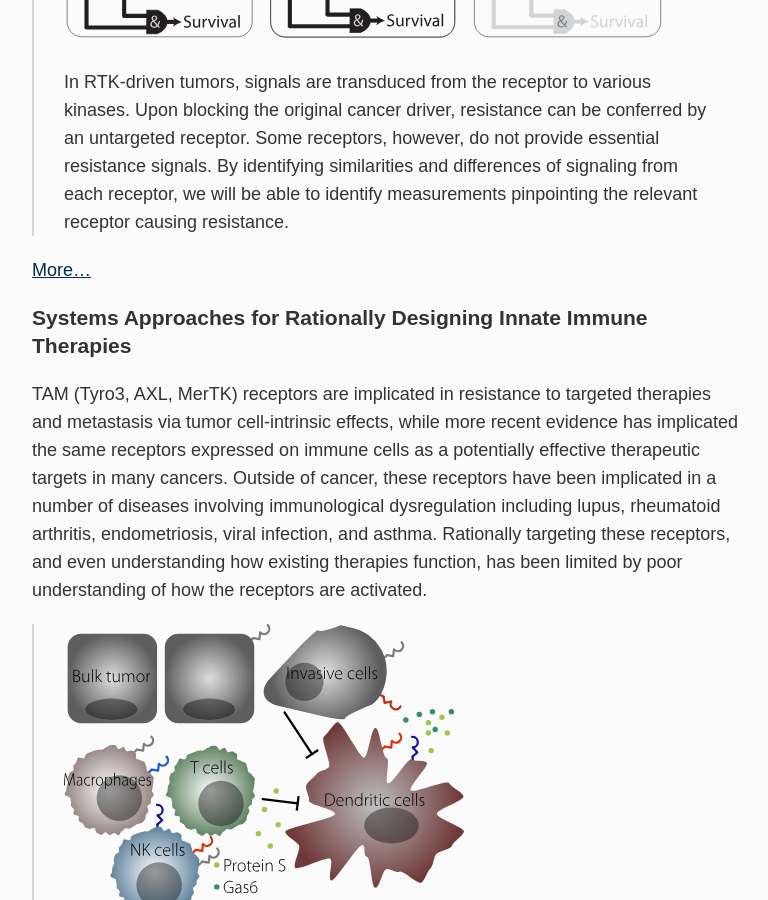
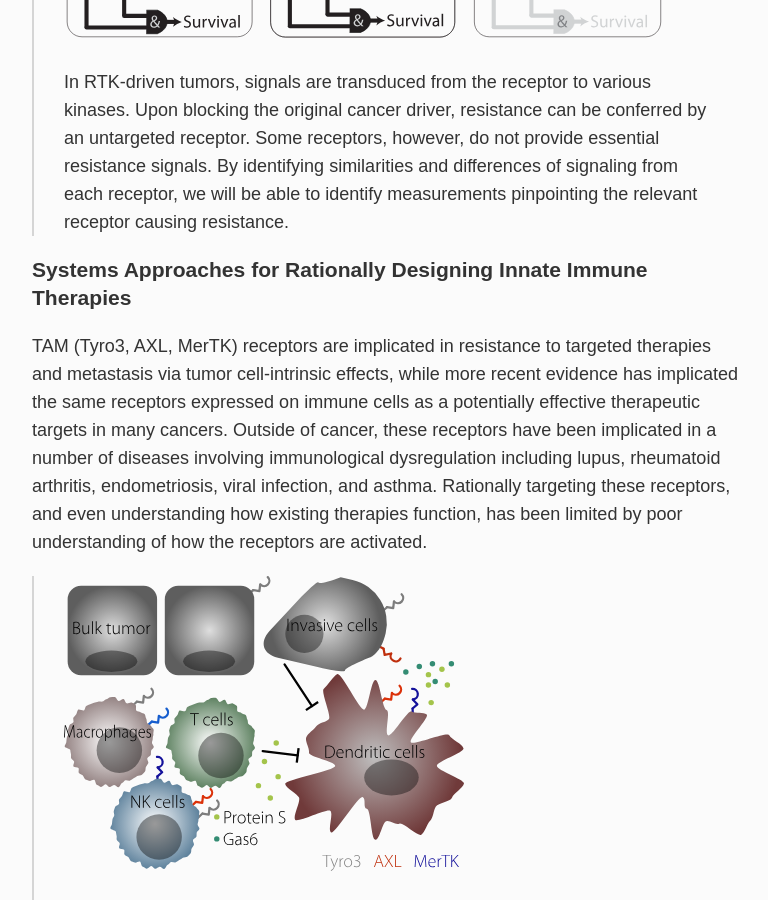
Before and after one commit to meyer-lab/asmlab.org, a Jekyll site: the page built from research/index.md, in a window 1280 px wide and 900 px high, scrolled down 798 px. Shown: the whole window, without its empty margins (253-1021 px from the left). Built offline with Jekyll 4.4.1, drawn with Linux system fonts in a browser that asks for light colours; some web fonts are replaced.

Commit message:
Update index.md

```diff
--- a/research/index.md
+++ b/research/index.md
@@ -12,8 +12,6 @@ Targeted therapies extend many cancer patient's lives, but are limited in effica
 > <img src="/public/images/resistanceConcept.svg" width="600px" alt="Resistance concept" />
 > In RTK-driven tumors, signals are transduced from the receptor to various kinases. Upon blocking the original cancer driver, resistance can be conferred by an untargeted receptor. Some receptors, however, do not provide essential resistance signals. By identifying similarities and differences of signaling from each receptor, we will be able to identify measurements pinpointing the relevant receptor causing resistance.
 
-[More...](./resistance.html)
-
 ### Systems Approaches for Rationally Designing Innate Immune Therapies
 
 TAM (Tyro3, AXL, MerTK) receptors are implicated in resistance to targeted therapies and metastasis via tumor cell-intrinsic effects, while more recent evidence has implicated the same receptors expressed on immune cells as a potentially effective therapeutic targets in many cancers. Outside of cancer, these receptors have been implicated in a number of diseases involving immunological dysregulation including lupus, rheumatoid arthritis, endometriosis, viral infection, and asthma. Rationally targeting these receptors, and even understanding how existing therapies function, has been limited by poor understanding of how the receptors are activated.
```
